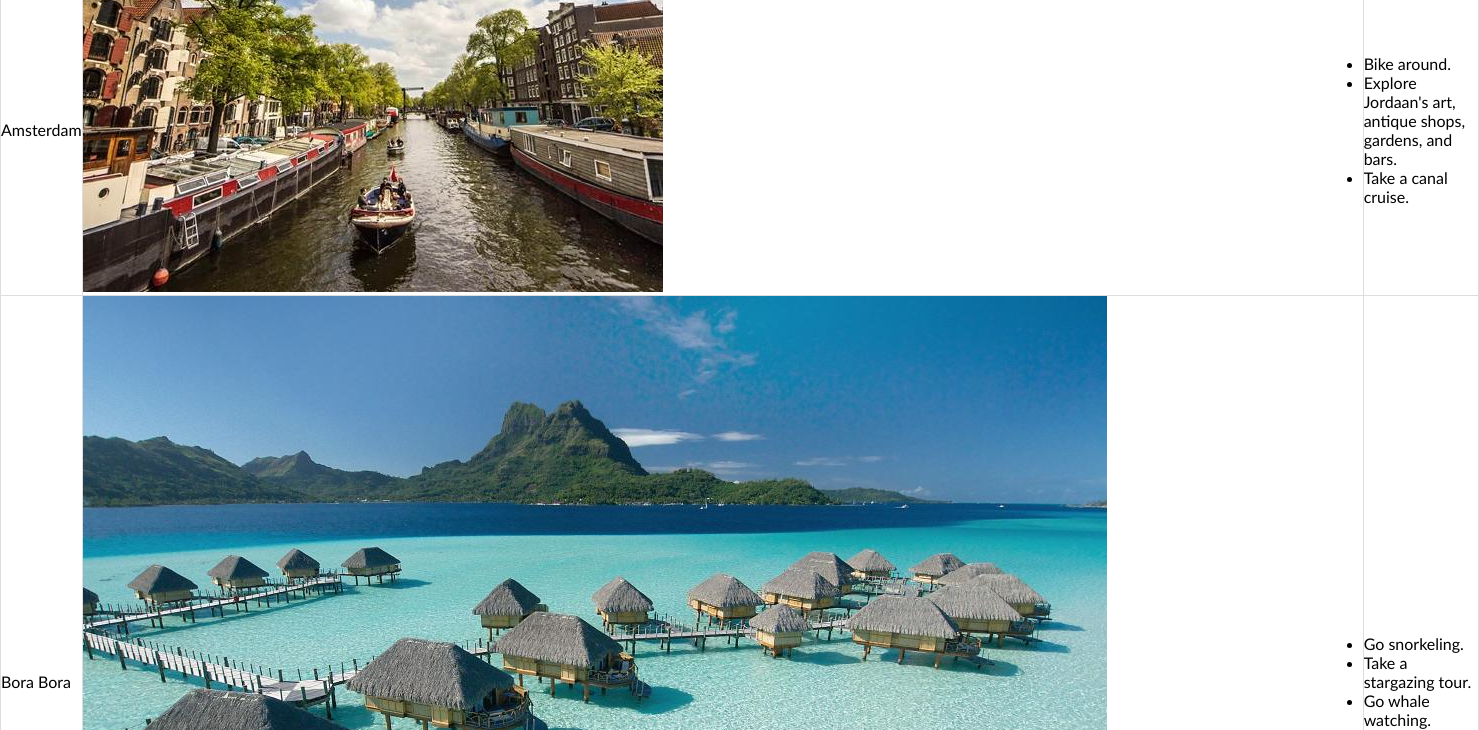
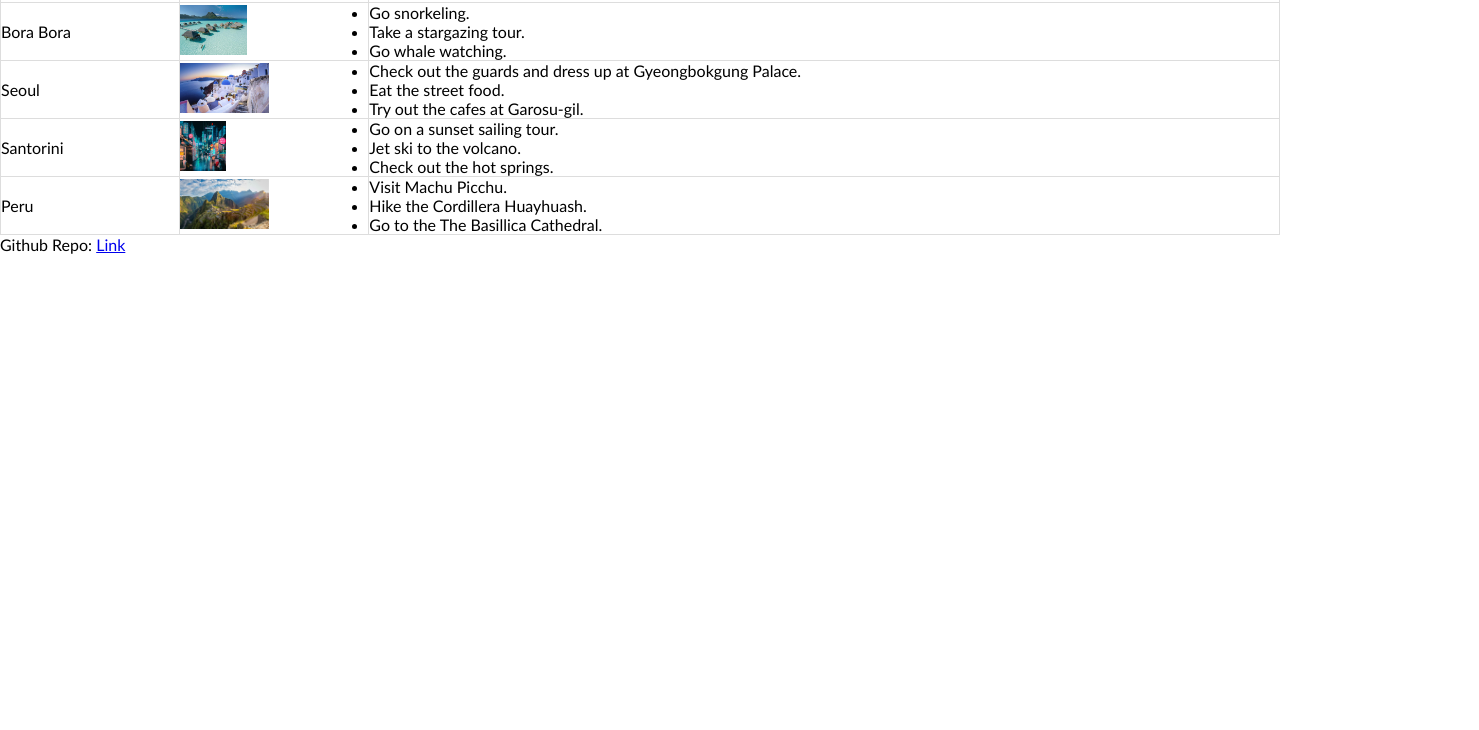
Before and after one commit to jenniferlai43/cs291aproj0, a plain HTML site: page index.html in a window 1280 px wide. Shown: the part 115-845 px from the top of the page, 1479 px wide, since content can reach past the window. After the commit the page ends 800 px from the top, so only its background shows below. Drawn offline with Linux system fonts and the light colour scheme.

Commit message:
Fix table CSS selectors

```diff
--- a/css/main.css
+++ b/css/main.css
@@ -13,7 +13,7 @@
   	width: 100%;
 }
 
-table > img {
+img {
 	height: 50px;
 	width: auto;
 }
```
